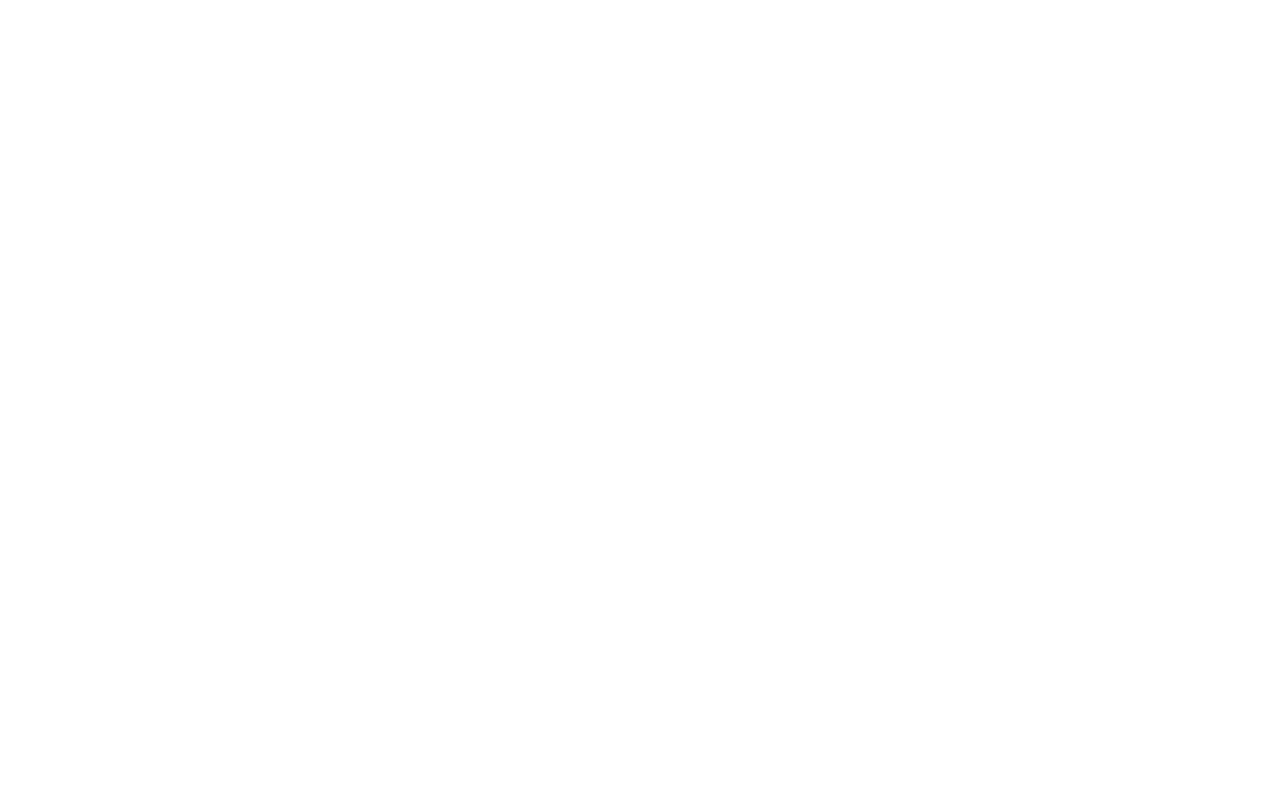
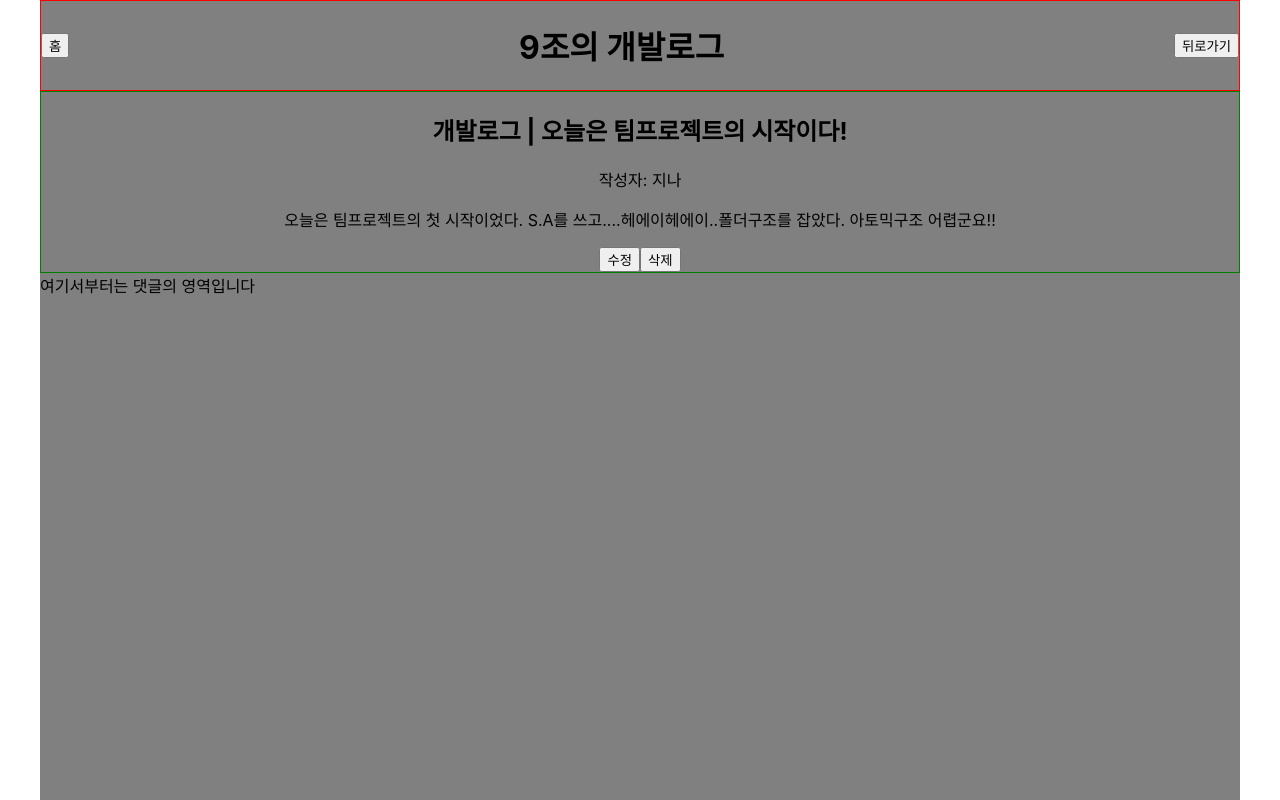
Before and after one commit to mingdolacucudas/gaebalLog, a React (Create React App) app: page / in a window 1280 px wide. Built offline with nearby package versions, Linux system fonts and the light colour scheme.

Commit message:
디테일페이지 뼈대

```diff
--- a/package.json
+++ b/package.json
@@ -9,6 +9,7 @@
     "react": "^18.2.0",
     "react-dom": "^18.2.0",
     "react-scripts": "5.0.1",
+    "styled-components": "^5.3.5",
     "web-vitals": "^2.1.4"
   },
   "scripts": {
--- a/src/App.js
+++ b/src/App.js
@@ -1,8 +1,13 @@
 import logo from "./logo.svg";
 import "./App.css";
+import Detail from "./components/pages/Detail";
 
 function App() {
-  return <div></div>;
+  return (
+    <div>
+      <Detail />
+    </div>
+  );
 }
 
 export default App;
--- /dev/null
+++ b/src/components/pages/Detail.jsx
@@ -0,0 +1,49 @@
+import React from "react";
+import styled from "styled-components";
+
+function Detail() {
+  return (
+    <StContainer>
+      <StHeader>
+        <button>홈</button>
+        <h1>9조의 개발로그</h1>
+        <button>뒤로가기</button>
+      </StHeader>
+      <StArticle>
+        <h2>개발로그 | 오늘은 팀프로젝트의 시작이다!</h2>
+        <p>작성자: 지나</p>
+        <p>
+          오늘은 팀프로젝트의 첫 시작이었다. S.A를
+          쓰고....헤에이헤에이..폴더구조를 잡았다. 아토믹구조 어렵군요!!
+        </p>
+        <button>수정</button>
+        <button>삭제</button>
+      </StArticle>
+      <div>여기서부터는 댓글의 영역입니다</div>
+    </StContainer>
+  );
+}
+
+export default Detail;
+
+const StContainer = styled.div`
+  min-width: 800px;
+  max-width: 1200px;
+
+  height: 100vh;
+
+  margin: 0 auto;
+  background-color: gray;
+`;
+
+const StHeader = styled.div`
+  display: flex;
+  align-items: center;
+  justify-content: space-between;
+  border: 1px solid red;
+`;
+
+const StArticle = styled.div`
+  text-align: center;
+  border: 1px solid green;
+`;
```
Also changed, not shown: 1 other file (tests, documents, lock files or other folders).
